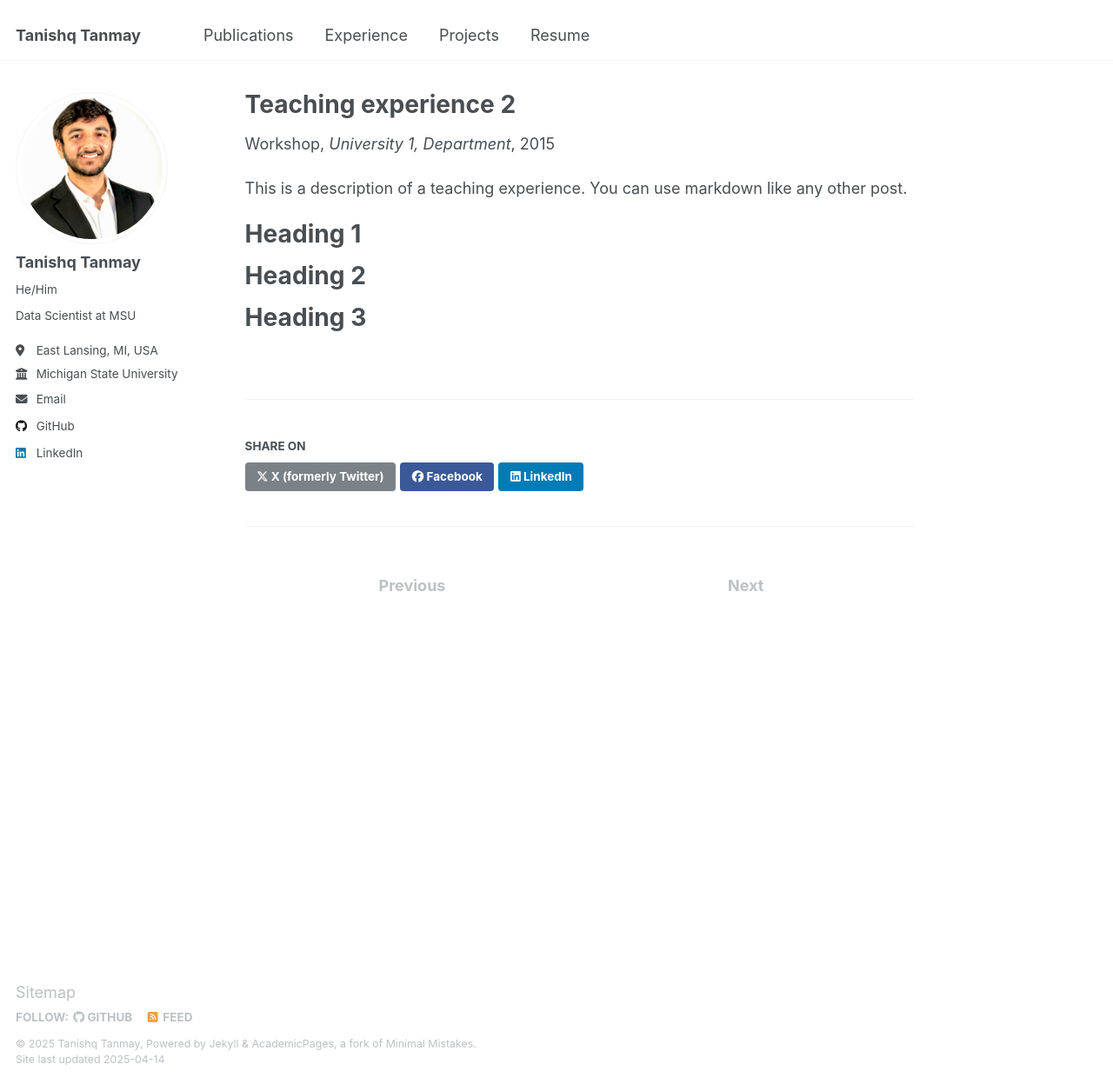
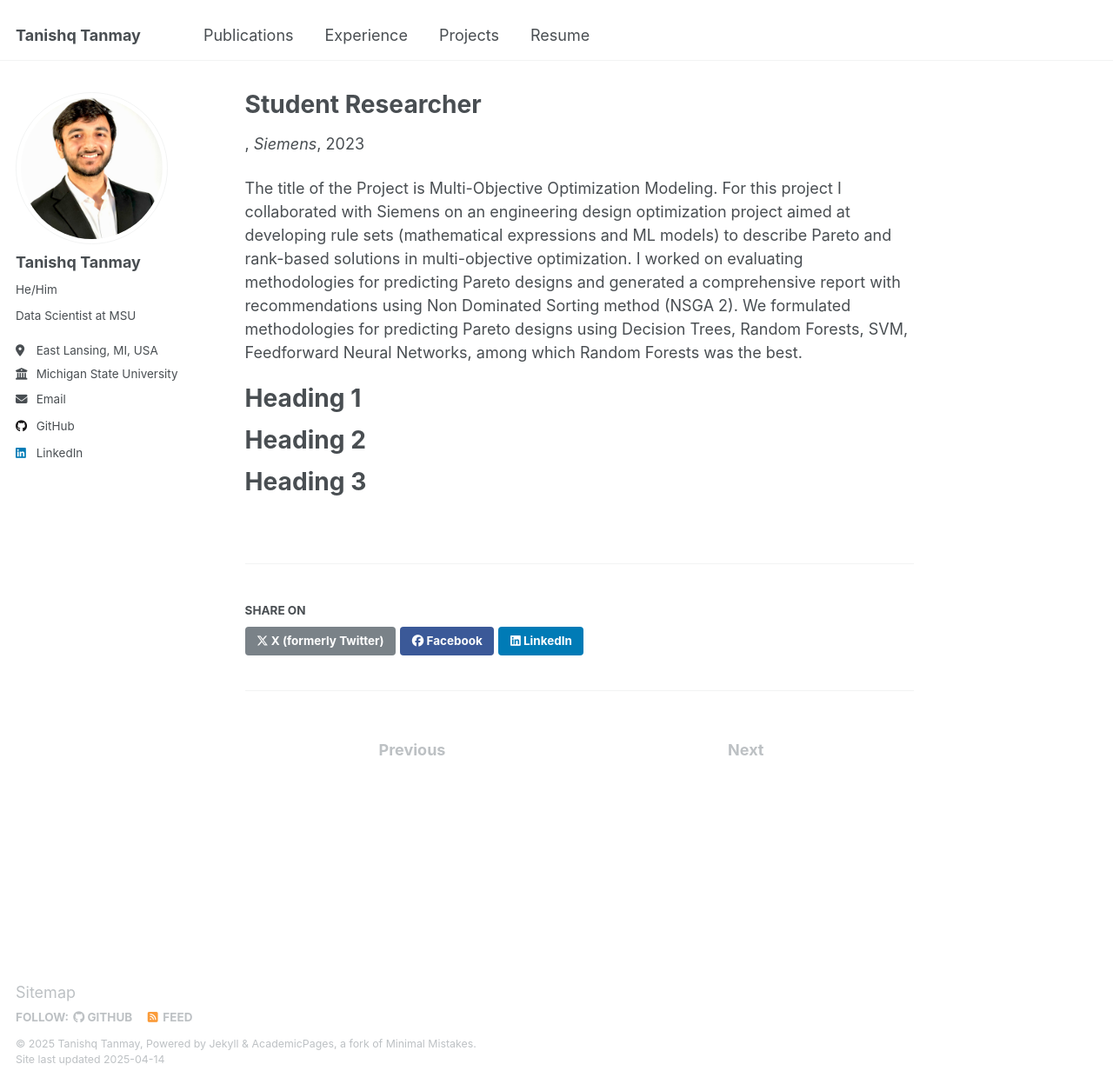
Before and after one commit to tanishq51099/tanishq51099.github.io, a Jekyll site: the page built from _teaching/2015-spring-teaching-2.md, in a window 1280 px wide and 1247 px high. Shown: the whole window at 87% size. Built offline with Jekyll 4.4.1, drawn with Linux system fonts in a browser that asks for light colours.

Commit message:
Update 2015-spring-teaching-2.md

```diff
--- a/_teaching/2015-spring-teaching-2.md
+++ b/_teaching/2015-spring-teaching-2.md
@@ -1,14 +1,13 @@
 ---
-title: "Teaching experience 2"
+title: "Student Researcher"
 collection: teaching
-type: "Workshop"
 permalink: /teaching/2015-spring-teaching-1
-venue: "University 1, Department"
-date: 2015-01-01
-location: "City, Country"
+venue: "Siemens"
+date: 2023-08-30
+location: "East Lansing, MI, USA"
 ---
 
-This is a description of a teaching experience. You can use markdown like any other post.
+The title of the Project is Multi-Objective Optimization Modeling. For this project I collaborated with Siemens on an engineering design optimization project aimed at developing rule sets (mathematical expressions and ML models) to describe Pareto and rank-based solutions in multi-objective optimization. I worked on evaluating methodologies for predicting Pareto designs and generated a comprehensive report with recommendations using Non Dominated Sorting method (NSGA 2). We formulated methodologies for predicting Pareto designs using Decision Trees, Random Forests, SVM, Feedforward Neural Networks, among which Random Forests was the best.
 
 Heading 1
 ======
```
